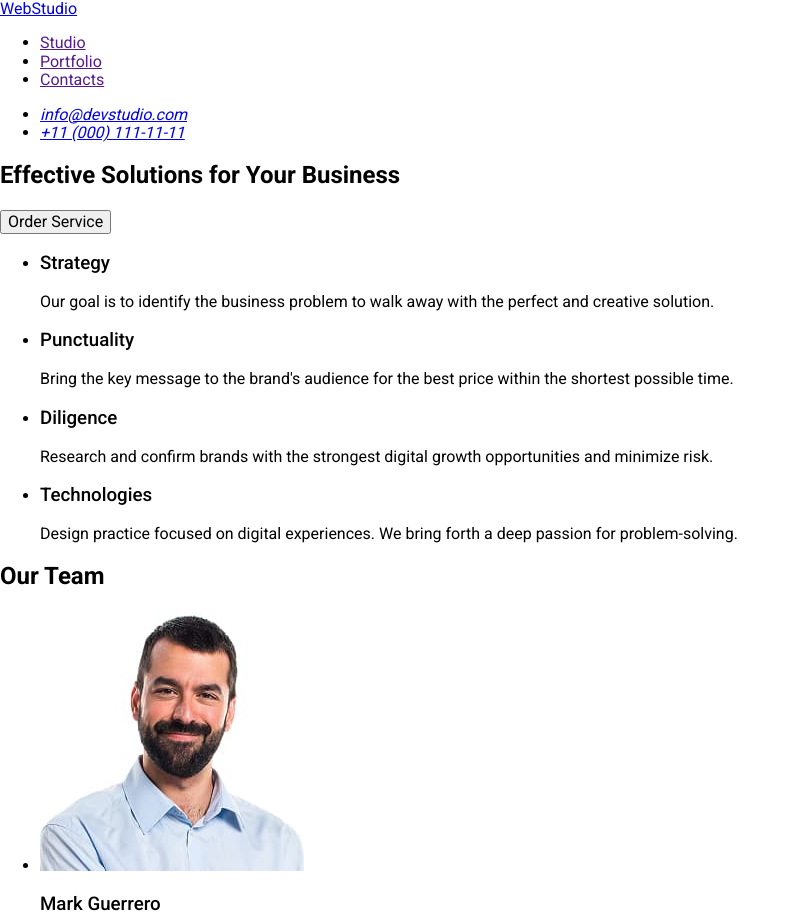
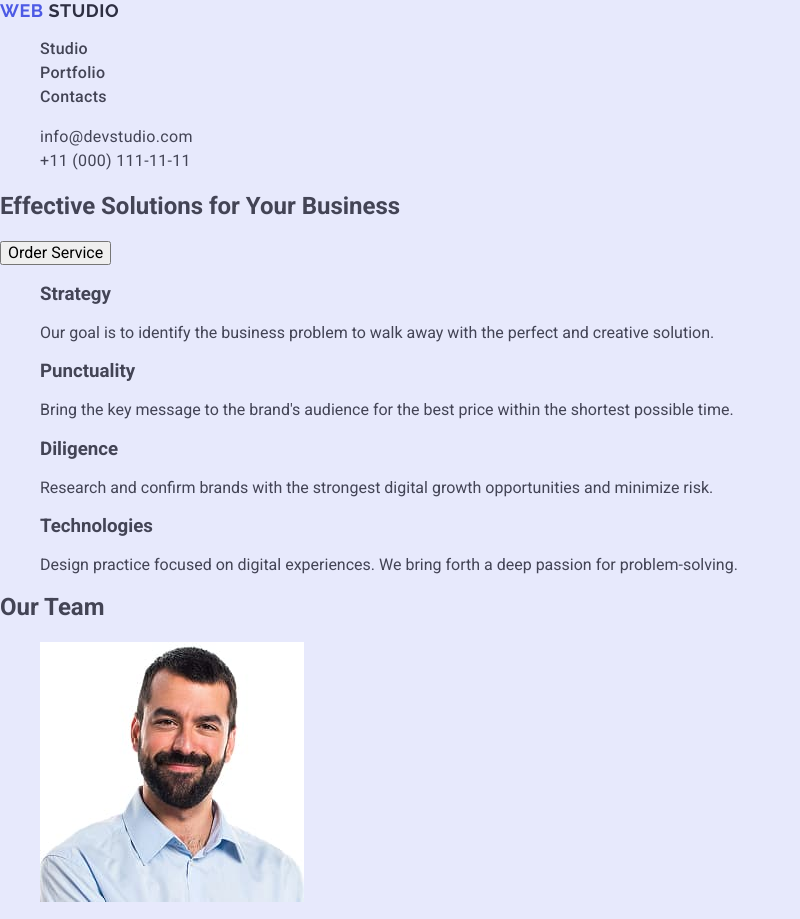
Before and after one commit to vasilinabiznyakova/goit-markup-hw-02, a plain HTML site: page index.html in a window 1280 px wide. Shown: the top 919 px of the page, without its empty margins (0-800 px from the left). Drawn offline with nearby package versions, Linux system fonts and the light colour scheme.

Commit message:
add styles for typography for header and footer

```diff
--- a/css/styles.css
+++ b/css/styles.css
@@ -1,12 +1,98 @@
-body {
-    font-family: 'Roboto', sans-serif;
-    font-weight: 400;
+/* ============= VARIABLES ============= */
+:root {
+  --primary-font: 'Roboto', sans-serif;
+  --primary-text-color: #434455;
+  --secondary-text-color: #2e2f42;
+  --accent-color: #4d5ae5;
+  --body-bg-color: #e7e9fc;
 }
 
-h2 {
+/* ============= /VARIABLES ============= */
+
+/* ============= COMMON STYLES ============= */
+a {
+  text-decoration: none;
+  color: inherit;
+}
+
+ul,
+ol {
+  list-style-type: none;
+}
+
+button {
+  cursor: pointer;
+}
+
+body {
+  font-family: var(--primary-font);
+  color: var(--primary-text-color);
+  background-color: var(--body-bg-color);
+}
+
+.logo {
+  font-family: Raleway, sans-serif;
+  font-weight: 700;
+  text-transform: uppercase;
+  font-size: 18px;
+  line-height: 1.17;
+  letter-spacing: 0.03em;
+}
+
+/* ============= COMMON STYLES ============= */
+
+/* h2 {
     font-weight: 700;
 }
 
 h3 {
     font-weight: 500;
+} */
+
+/* ============= HEADER ============= */
+
+.header-logo-main {
+  color: var(--accent-color);
 }
+
+.header-logo-secondary {
+  color: var(--secondary-text-color);
+}
+
+.nav-items {
+  font-weight: 500;
+  font-size: 16px;
+  line-height: 1.5;
+  letter-spacing: 0.02em;
+  color: #434455;
+}
+
+.contacts-list {
+  font-size: 16px;
+  font-style: normal;
+  line-height: 1.5;
+  letter-spacing: 0.02em;
+}
+/* ============= HEADER ============= */
+
+/* ============= FOOTER ============= */
+
+.footer {
+  background-color: #2e2f42;
+}
+.footer-logo-primary {
+  color: var(--accent-color);
+}
+
+.footer-logo-secondary {
+  color: #f4f4fd;
+}
+
+.footer-description {
+  font-size: 16px;
+  line-height: 1.5;
+  letter-spacing: 0.02em;
+  color: #f4f4fd;
+}
+
+/* ============= FOOTER ============= */
--- a/index.html
+++ b/index.html
@@ -7,13 +7,10 @@
     <link rel="preconnect" href="https://fonts.googleapis.com" />
     <link rel="preconnect" href="https://fonts.gstatic.com" crossorigin />
     <link
-      href="https://fonts.googleapis.com/css2?family=Roboto:wght@400;500;700&display=swap"
+      href="https://fonts.googleapis.com/css2?family=Roboto:wght@400;500;700&family=Raleway:wght@700&display=swap"
       rel="stylesheet"
     />
-    <link
-      href="https://fonts.googleapis.com/css2?family=Raleway:wght@700&display=swap"
-      rel="stylesheet"
-    />
+
     <!-- normalize -->
     <link
       rel="stylesheet"
@@ -26,8 +23,11 @@
   <body>
     <header>
       <nav>
-        <a href="./index.html">WebStudio</a>
-        <ul>
+        <a class="logo" href="./index.html">
+          <span class="header-logo-main">Web</span>
+          <span class="header-logo-secondary">Studio</span>
+        </a>
+        <ul class="nav-items">
           <li><a href="">Studio</a></li>
           <li><a href="">Portfolio</a></li>
           <li><a href="">Contacts</a></li>
@@ -35,7 +35,7 @@
       </nav>
 
       <address>
-        <ul>
+        <ul class="contacts-list">
           <li><a href="mailto:info@devstudio.com">info@devstudio.com</a></li>
           <li><a href="tel:+110001111111">+11 (000) 111-11-11</a></li>
         </ul>
@@ -195,9 +195,12 @@
         </ul>
       </section>
     </main>
-    <footer>
-      <a href="./index.html">WebStudio</a>
-      <p>
+    <footer class="footer">
+      <a class="logo" href="./index.html">
+        <span class="footer-logo-primary">Web</span>
+        <span class="footer-logo-secondary">Studio</span>
+      </a>
+      <p class="footer-description">
         Increase the flow of customers and sales for your business with digital
         marketing & growth solutions.
       </p>
```
